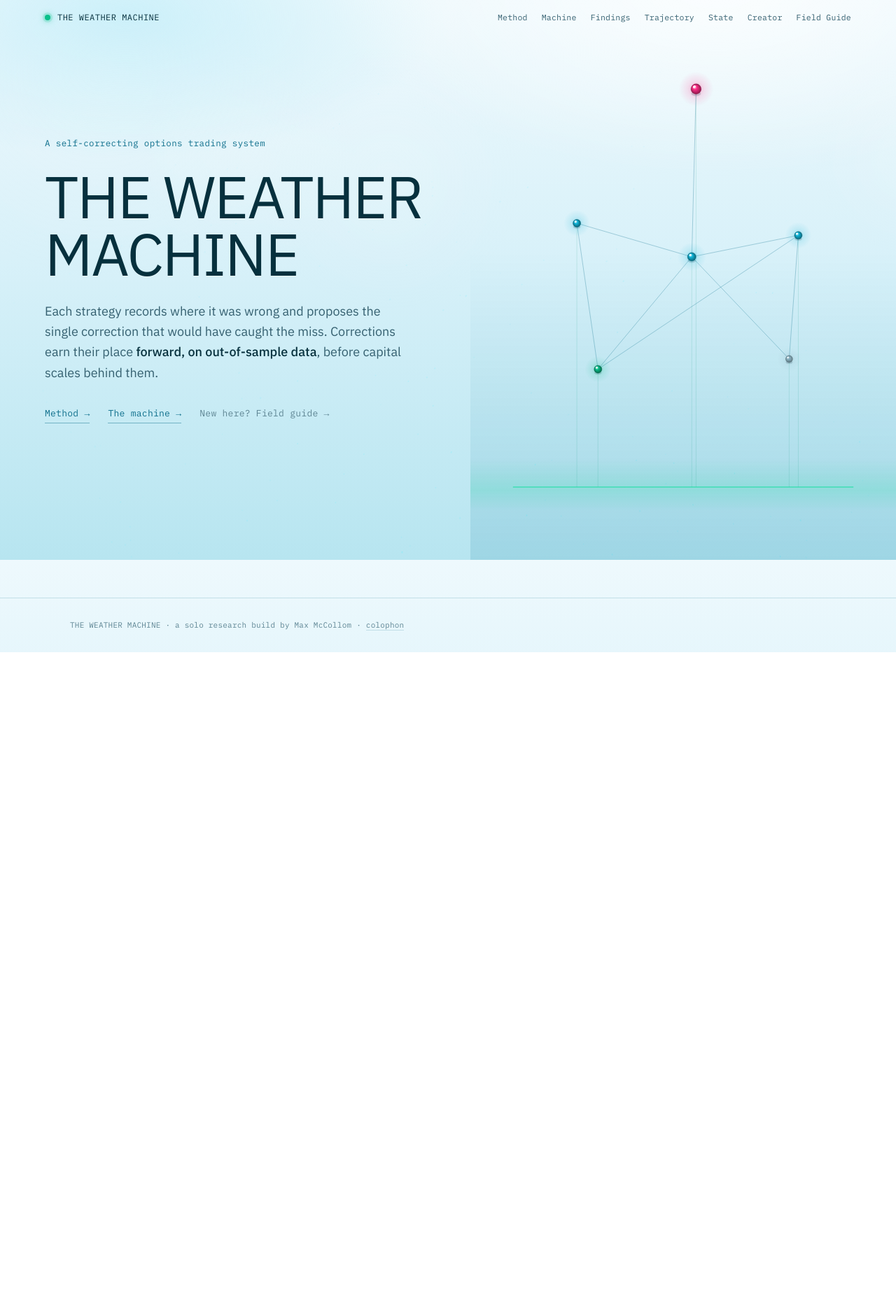
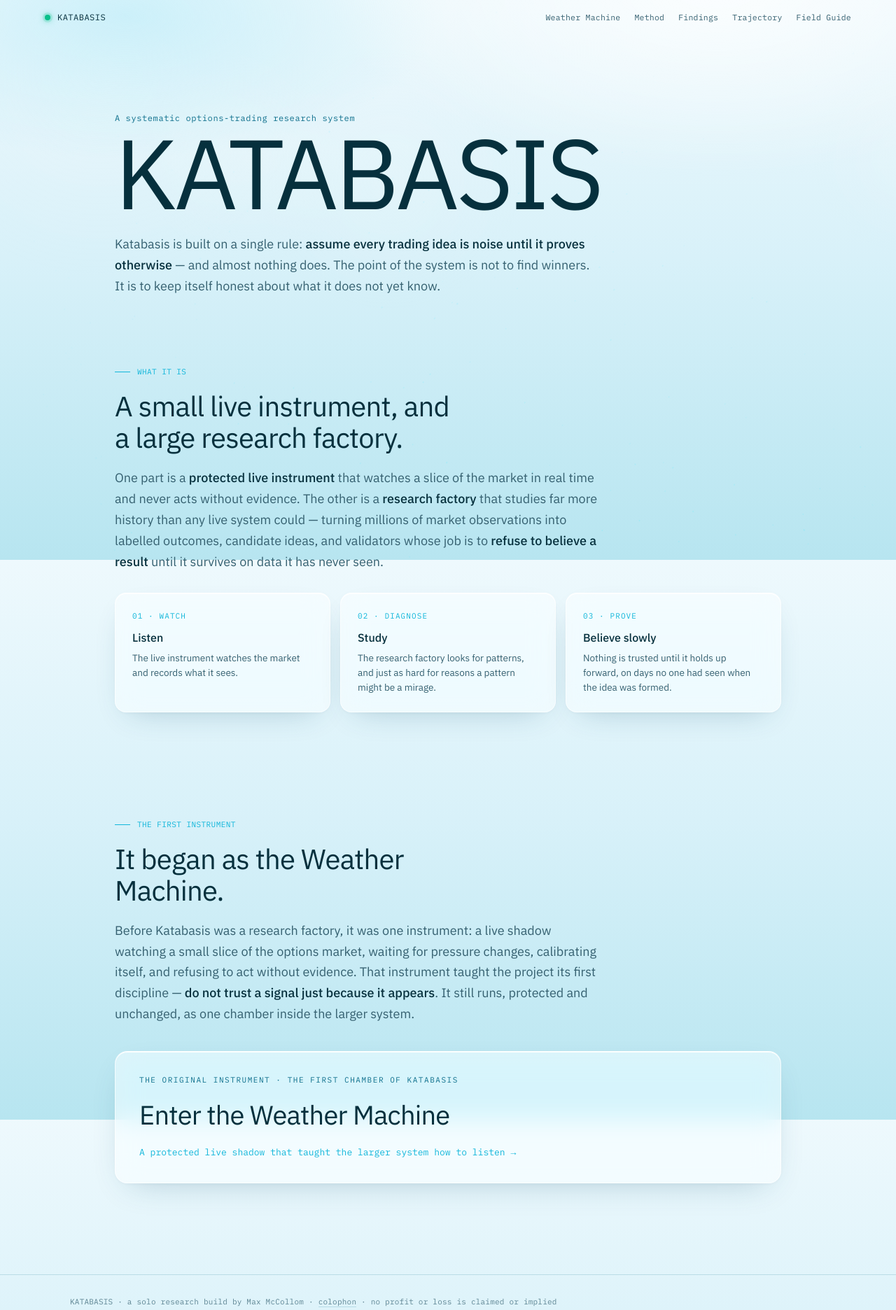
Before and after one commit to 7rst2rvjs8-bot/weather-machine, a plain HTML site: page index.html in a window 1280 px wide. Shown: the whole page at 70% size. Before the commit the page ends 932 px from the top, so only its background shows below. Drawn offline with Linux system fonts and the light colour scheme.

Commit message:
Reframe as Katabasis; Weather Machine becomes the first chamber
Homepage is now Katabasis (the larger research system), grandparent-clear,
linking into an updated Weather Machine entry page that keeps the atmospheric
network. WM reframed truthfully: protected byte-locked live baseline, the
research factory that grew around it, the headline finding that the first
edge was likely weather (market direction), and the forward observer as the
next missing instrument. STATE + State page + network nodes + Machine +
Trajectory scrubbed of outdated 'first live trade pending / broad universe
later / never traded live' language. No P&L, no tickers, no mechanics.

Co-Authored-By: Claude Opus 4.8 <noreply@anthropic.com>

```diff
--- a/index.html
+++ b/index.html
@@ -3,44 +3,72 @@
 <head>
 <meta charset="UTF-8">
 <meta name="viewport" content="width=device-width, initial-scale=1.0">
-<title>THE WEATHER MACHINE</title>
-<meta name="description" content="A self-correcting options trading system. Each strategy records where it was wrong and earns the correction forward, out-of-sample, before capital scales behind it.">
+<title>KATABASIS</title>
+<meta name="description" content="Katabasis is a systematic options-trading research system built on one rule: assume every idea is noise until it proves otherwise. The Weather Machine was its first instrument.">
 <link rel="preconnect" href="https://fonts.googleapis.com">
 <link rel="preconnect" href="https://fonts.gstatic.com" crossorigin>
 <link href="https://fonts.googleapis.com/css2?family=IBM+Plex+Mono:wght@400;500&family=IBM+Plex+Sans:wght@400;500&display=swap" rel="stylesheet">
 <link rel="stylesheet" href="style.css">
+<style>
+  .lander .phead{padding-top:20vh}
+  .lander h1.big{font-weight:400;font-size:clamp(54px,11vw,150px);letter-spacing:-.03em;line-height:.96;color:var(--ink)}
+  .enter{display:block;margin-top:38px;padding:32px 34px;text-decoration:none;color:inherit;border-radius:18px}
+  .enter .lead-in{font-family:var(--mono);font-size:11px;letter-spacing:.14em;text-transform:uppercase;color:var(--deep);margin-bottom:12px}
+  .enter h3{font-weight:400;font-size:clamp(24px,3.2vw,38px);letter-spacing:-.02em;color:var(--ink)}
+  .enter .go{font-family:var(--mono);font-size:13px;color:var(--aqua-sig);margin-top:14px;display:inline-block}
+  .enter:hover{transform:translateY(-3px)} .enter{transition:transform .4s var(--ease),box-shadow .4s var(--ease)}
+  .steps{display:grid;grid-template-columns:repeat(3,1fr);gap:14px;margin-top:30px}
+  @media(max-width:720px){.steps{grid-template-columns:1fr}}
+  .step{padding:24px} .step .n{font-family:var(--mono);font-size:11px;letter-spacing:.1em;color:var(--aqua-sig);margin-bottom:10px}
+  .step h4{font-weight:500;font-size:16px;margin-bottom:6px} .step p{color:var(--muted);font-size:13.5px}
+</style>
 </head>
-<body class="home surface">
+<body class="surface lander">
 <canvas id="field" aria-hidden="true"></canvas>
 <div class="atmo" aria-hidden="true"></div>
 
 <header class="nav">
-  <a class="brand" href="./"><span class="pip"></span><span data-state="name">THE WEATHER MACHINE</span></a>
+  <a class="brand" href="./"><span class="pip"></span>KATABASIS</a>
   <button class="navtoggle" aria-label="Menu">Menu</button>
   <nav class="routes">
-    <a href="method/">Method</a><a href="machine/">Machine</a><a href="measured/">Findings</a><a href="trajectory/">Trajectory</a><a href="state/">State</a><a href="creator/">Creator</a><a href="guide/">Field Guide</a>
+    <a href="weather-machine/">Weather Machine</a><a href="method/">Method</a><a href="measured/">Findings</a><a href="trajectory/">Trajectory</a><a href="guide/">Field Guide</a>
   </nav>
 </header>
 
-<main class="hero">
-  <div class="read">
-    <p class="kick">A self-correcting options trading system</p>
-    <h1 class="word">THE WEATHER MACHINE</h1>
-    <p class="line">Each strategy records where it was wrong and proposes the single correction that would have caught the miss. Corrections earn their place <b>forward, on out-of-sample data</b>, before capital scales behind them.</p>
-    <div class="entries">
-      <a href="method/">Method →</a>
-      <a href="machine/">The machine →</a>
-      <a class="muted" href="guide/start-here/">New here? Field guide →</a>
+<div class="wrap">
+  <header class="phead col">
+    <div class="kicker rv">A systematic options-trading research system</div>
+    <h1 class="big rv">KATABASIS</h1>
+    <p class="sub rv">Katabasis is built on a single rule: <b>assume every trading idea is noise until it proves otherwise</b> — and almost nothing does. The point of the system is not to find winners. It is to keep itself honest about what it does not yet know.</p>
+  </header>
+
+  <main>
+  <section class="col">
+    <div class="eyebrow rv">What it is</div>
+    <h2 class="rv">A small live instrument, and a large research factory.</h2>
+    <p class="lede rv">One part is a <strong>protected live instrument</strong> that watches a slice of the market in real time and never acts without evidence. The other is a <strong>research factory</strong> that studies far more history than any live system could — turning millions of market observations into labelled outcomes, candidate ideas, and validators whose job is to <strong>refuse to believe a result</strong> until it survives on data it has never seen.</p>
+    <div class="steps rv">
+      <div class="step panel"><div class="n">01 · WATCH</div><h4>Listen</h4><p>The live instrument watches the market and records what it sees.</p></div>
+      <div class="step panel"><div class="n">02 · DIAGNOSE</div><h4>Study</h4><p>The research factory looks for patterns, and just as hard for reasons a pattern might be a mirage.</p></div>
+      <div class="step panel"><div class="n">03 · PROVE</div><h4>Believe slowly</h4><p>Nothing is trusted until it holds up forward, on days no one had seen when the idea was formed.</p></div>
     </div>
-  </div>
-  <div class="panel">
-    <canvas id="graph"></canvas>
-    <div class="tip" id="tip"></div>
-  </div>
-</main>
+  </section>
+
+  <section class="col">
+    <div class="eyebrow rv">The first instrument</div>
+    <h2 class="rv">It began as the Weather Machine.</h2>
+    <p class="lede rv">Before Katabasis was a research factory, it was one instrument: a live shadow watching a small slice of the options market, waiting for pressure changes, calibrating itself, and refusing to act without evidence. That instrument taught the project its first discipline — <strong>do not trust a signal just because it appears</strong>. It still runs, protected and unchanged, as one chamber inside the larger system.</p>
+    <a class="enter panel rv" href="weather-machine/">
+      <div class="lead-in">The original instrument · the first chamber of Katabasis</div>
+      <h3>Enter the Weather Machine</h3>
+      <div class="go">A protected live shadow that taught the larger system how to listen →</div>
+    </a>
+  </section>
+  </main>
+</div>
 
 <footer class="siteft">
-  <p class="footmark">THE WEATHER MACHINE · a solo research build by Max McCollom · <a href="colophon/">colophon</a></p>
+  <p class="footmark">KATABASIS · a solo research build by Max McCollom · <a href="colophon/">colophon</a> · no profit or loss is claimed or implied</p>
 </footer>
 
 <script src="state.js"></script>
--- a/site.js
+++ b/site.js
@@ -54,18 +54,19 @@
     const cv=document.getElementById('graph'); if(!cv) return; const ctx=cv.getContext('2d');
     const tip=document.getElementById('tip');
     const COL={ aqua:[17,182,218], green:[8,192,138], magenta:[255,45,135], dim:[120,160,176] };
+    const prefix = cv.getAttribute('data-prefix') || '';
     const N=[
-      {id:'harness',label:'Execution harness',sub:(S.gate||'certified'),route:'machine/#harness',c:'green',tx:0.50,ty:0.87,r:0},
-      {id:'fill',label:'First live trade',sub:(S.firstFill||'pending'),route:'state/',c:'magenta',tx:0.53,ty:0.16,r:7},
+      {id:'harness',label:'Protected live baseline',sub:(S.baseline||'protected · byte-locked'),route:'./',c:'green',tx:0.50,ty:0.87,r:0},
+      {id:'observer',label:'Forward observer',sub:(S.observer||'the next instrument'),route:'trajectory/',c:'magenta',tx:0.53,ty:0.16,r:7},
       {id:'method',label:'Correction loop',sub:'how it learns',route:'method/',c:'aqua',tx:0.25,ty:0.40,r:5.5},
-      {id:'champ',label:'Strategy #1 — champion',sub:'in forward validation',route:'machine/',c:'aqua',tx:0.52,ty:0.46,r:6},
-      {id:'shadow',label:'Shadow streams',sub:'evidence before risk',route:'machine/#streams',c:'aqua',tx:0.77,ty:0.42,r:5.5},
-      {id:'findings',label:'Findings',sub:'tested foundations',route:'measured/',c:'green',tx:0.30,ty:0.66,r:5.5},
-      {id:'alloc',label:'Allocator',sub:'the destination',route:'trajectory/',c:'dim',tx:0.75,ty:0.64,r:5},
+      {id:'champ',label:'First strategy',sub:'likely weather, not durable',route:'machine/',c:'aqua',tx:0.52,ty:0.46,r:6},
+      {id:'shadow',label:'Live shadow',sub:'evidence before risk',route:'machine/#streams',c:'aqua',tx:0.77,ty:0.42,r:5.5},
+      {id:'factory',label:'Research factory',sub:'diagnoses, never promotes',route:'measured/',c:'green',tx:0.30,ty:0.66,r:5.5},
+      {id:'gate',label:'Forward gate',sub:'the only path to belief',route:'trajectory/',c:'dim',tx:0.75,ty:0.64,r:5},
     ];
     const idx=Object.fromEntries(N.map((n,i)=>[n.id,i]));
-    const E=[['method','champ'],['champ','shadow'],['champ','fill'],['method','findings'],['shadow','findings'],['champ','findings'],['alloc','champ'],['alloc','shadow']];
-    const SUB=['method','champ','shadow','findings','alloc','fill'];
+    const E=[['method','champ'],['champ','shadow'],['champ','observer'],['method','factory'],['shadow','factory'],['champ','factory'],['gate','champ'],['gate','shadow']];
+    const SUB=['method','champ','shadow','factory','gate','observer'];
     let W,H,DPR,raf,t0=null,settled=false,hover=-1,lastW=innerWidth,rt;
     const ease=x=>1-Math.pow(1-x,3); const noise=(a,b)=>Math.sin(a*0.7+b)*0.6+Math.sin(a*1.7-b*1.3)*0.4;
     function size(){ DPR=Math.min(devicePixelRatio||1,small?1.5:2); const r=cv.getBoundingClientRect(); W=r.width; H=r.height;
@@ -98,7 +99,7 @@
       if(h!==hover){ hover=h; if(!small&&!reduce&&!raf) raf=requestAnimationFrame(draw); }
       if(h>=0){ const n=N[h]; tip.innerHTML=n.label+' &nbsp;<span class="st">'+n.sub+'</span>'; tip.style.left=n.x+'px'; tip.style.top=n.y+'px'; tip.style.opacity=1; } else tip.style.opacity=0; },{passive:true});
     cv.addEventListener('pointerleave',()=>{ hover=-1; tip.style.opacity=0; });
-    cv.addEventListener('click',e=>{ const r=cv.getBoundingClientRect(); const h=nodeAt(e.clientX-r.left,e.clientY-r.top); if(h>=0) location.href=N[h].route; });
+    cv.addEventListener('click',e=>{ const r=cv.getBoundingClientRect(); const h=nodeAt(e.clientX-r.left,e.clientY-r.top); if(h>=0) location.href=prefix+N[h].route; });
     addEventListener('resize',()=>{ if(innerWidth===lastW) return; clearTimeout(rt); rt=setTimeout(()=>{ lastW=innerWidth; size(); if(reduce||small){ settled=false; t0=null; draw(performance.now()); } },200); },{passive:true});
     size(); raf=requestAnimationFrame(draw);
   })();
--- a/state.js
+++ b/state.js
@@ -1,18 +1,14 @@
 /* ============================================================
-   STATE — the seam.
-   Rung 1: hand-edit these values, save, redeploy.
-   Rung 2: the local sanitizer (allow-list, fail-closed) emits
-   exactly this object. Same object both ways — nothing wasted.
-
-   Every field here is wired into the DOM via [data-state="<field>"]
-   on every page (see site.js). Nothing status-bearing is hardcoded
-   in markup anymore.
+   STATE — the seam. Hand-edit these values; the site reads them.
+   Rung 2: a local sanitizer emits exactly this object.
+   Every field is wired into the DOM via [data-state="<field>"].
    ============================================================ */
 window.STATE = {
   name: "THE WEATHER MACHINE",
-  updated: "2026-06-17",       // YYYY-MM-DD
-  gate: "4/4 CERTIFIED",
-  edge: "IN FORWARD VALIDATION",
-  firstFill: "PENDING · 06-18",
+  updated: "2026-06-22",        // YYYY-MM-DD
+  baseline: "PROTECTED · BYTE-LOCKED",      // the live shadow bot
+  firstEdge: "LIKELY WEATHER · NOT DURABLE",// the headline finding
+  factory: "RUNNING · NON-PROMOTABLE",      // the research factory
+  observer: "NOT YET BUILT",                // the next instrument
   universeCount: 9
 };
```
Also changed, not shown: machine/index.html (+4 -4 lines), state/index.html (+18 -18 lines), trajectory/index.html (+2 -2 lines), weather-machine/index.html (added, +88 -0 lines).
